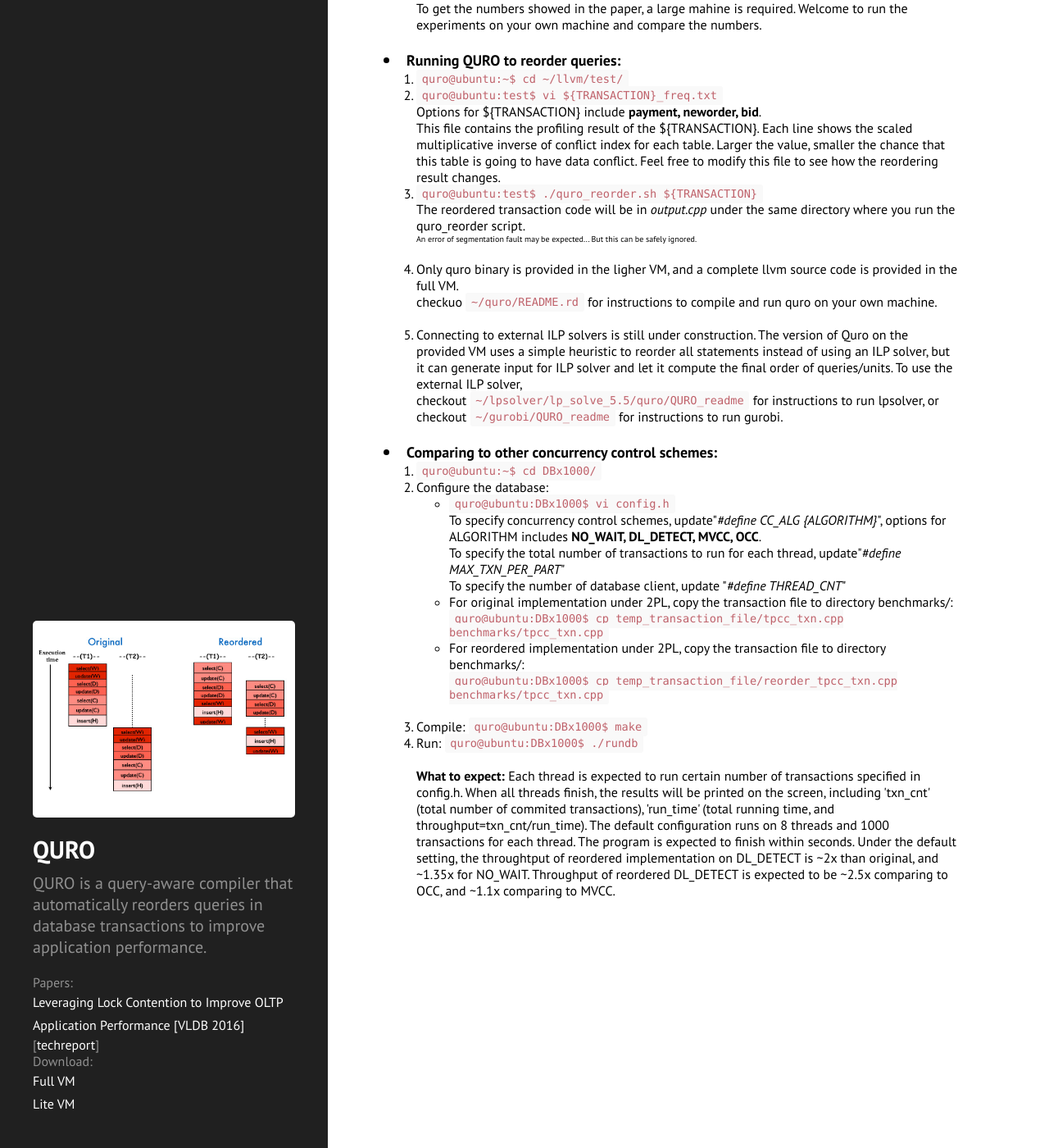
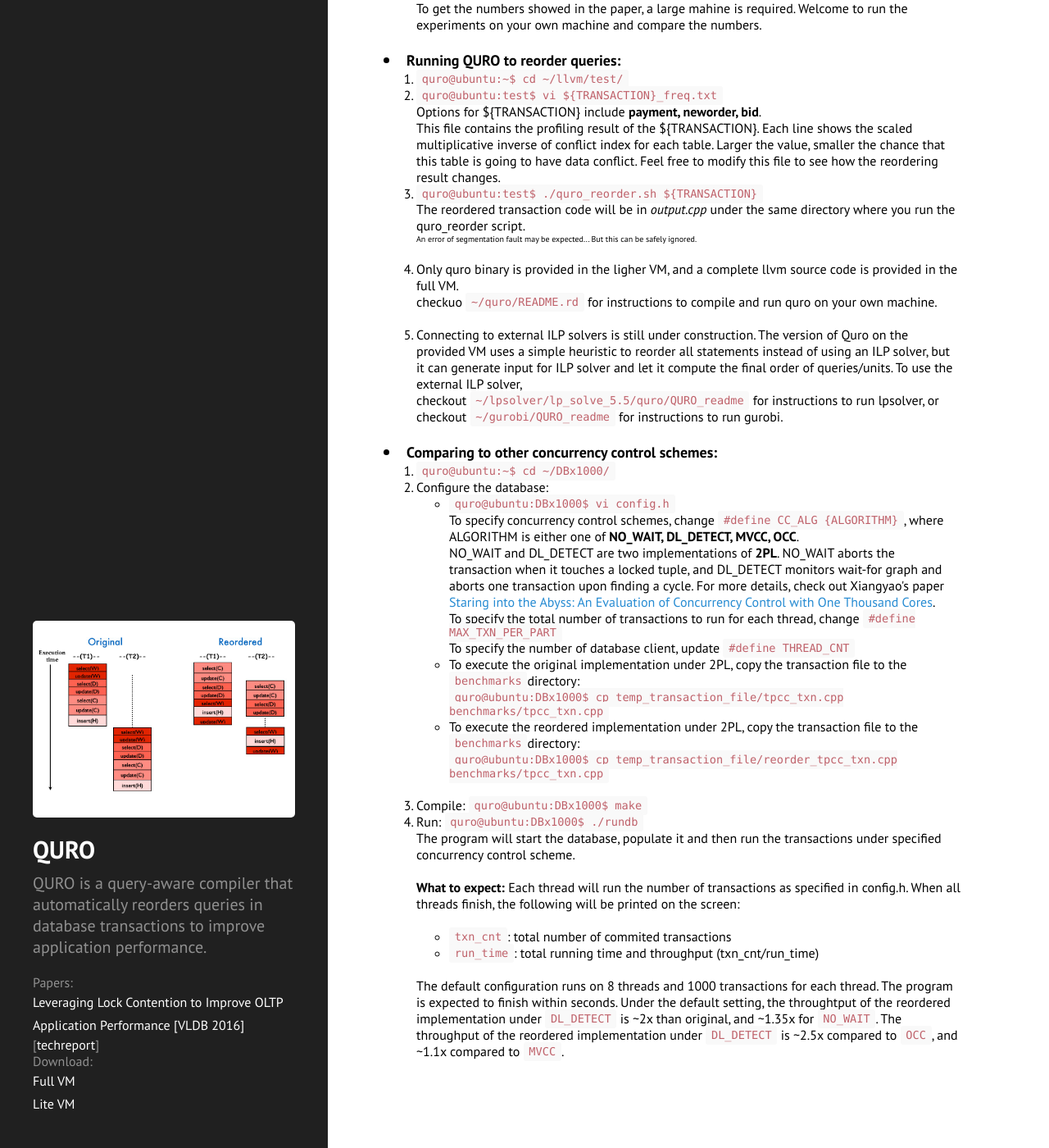
Before and after one commit to uwdb/website, a Jekyll site: the page projects/quro/detailed_instr.html, which Jekyll copies as it is, in a window 1280 px wide and 1400 px high, scrolled down 2491 px. Shown: the whole window at 82% size. Built offline with Jekyll 4.4.1, drawn with Linux system fonts in a browser that asks for light colours; nearby versions of some CDN libraries; Markdown is read by kramdown in place of the engine named in the settings.

Commit message:
add NO_WAIT and DL_DETECT explanation

```diff
--- a/projects/quro/detailed_instr.html
+++ b/projects/quro/detailed_instr.html
@@ -225,25 +225,48 @@
 			<font size="3.5">
 			<br>
 			<ol>
-			<li><code>quro@ubuntu:~$ cd DBx1000/</code>
+			<li><code>quro@ubuntu:~$ cd ~/DBx1000/</code>
 			<li>Configure the database:
 			<ul stype="list-stype-type:circle">
 			<li><code>quro@ubuntu:DBx1000$ vi config.h</code>
-			<br>To specify concurrency control schemes, update"<i>#define CC_ALG {ALGORITHM}</i>", options for ALGORITHM includes <b>NO_WAIT, DL_DETECT, MVCC, OCC</b>.
-			<br>To specify the total number of transactions to run for each thread, update"<i>#define MAX_TXN_PER_PART</i>"
-			<br>To specify the number of database client, update "<i>#define THREAD_CNT</i>"
-			<li>For original implementation under 2PL, copy the transaction file to directory benchmarks/:
+			<br>To specify concurrency control schemes, change <code>#define CC_ALG {ALGORITHM}</code>, where ALGORITHM is either one of
+			    <b>NO_WAIT, DL_DETECT, MVCC, OCC</b>.
+				<br>NO_WAIT and DL_DETECT are two implementations of <b>2PL</b>. NO_WAIT aborts the transaction when it touches a locked tuple, and DL_DETECT monitors wait-for graph and aborts one transaction upon finding a cycle. For more details, check out Xiangyao's paper <a href='http://people.csail.mit.edu/yxy/pubs/p313-yu.pdf'>Staring into the Abyss: An Evaluation of
+Concurrency Control with One Thousand Cores</a>.
+			<br>To specify the total number of transactions to run for each thread, change <code>#define MAX_TXN_PER_PART</code>
+			<br>To specify the number of database client, update <code>#define THREAD_CNT</code>
+			<li>To execute the original implementation under 2PL, copy the transaction file to the <code>benchmarks</code>directory:
 			<br><code>quro@ubuntu:DBx1000$ cp temp_transaction_file/tpcc_txn.cpp benchmarks/tpcc_txn.cpp</code>
-			<li>For reordered implementation under 2PL, copy the transaction file to directory benchmarks/:
+			<li>To execute the reordered implementation under 2PL, copy the transaction file to the <code>benchmarks</code>directory:
 			<br><code>quro@ubuntu:DBx1000$ cp temp_transaction_file/reorder_tpcc_txn.cpp benchmarks/tpcc_txn.cpp</code>
 			</ul>
 			<li>Compile:
 			<code>quro@ubuntu:DBx1000$ make</code>
 			<li>Run:
 			<code>quro@ubuntu:DBx1000$ ./rundb</code>
-			<br><br><b>What to expect:</b> Each thread is expected to run certain number of transactions specified in config.h. When all threads finish, the results will be printed on the screen, including 'txn_cnt' (total number of commited transactions), 'run_time' (total running time, and throughput=txn_cnt/run_time). The default configuration runs on 8 threads and 1000 transactions for each thread. The program is expected to finish within seconds. Under the default setting, the throughtput of reordered implementation on DL_DETECT is ~2x than original, and ~1.35x for NO_WAIT. Throughput of reordered DL_DETECT is expected to be ~2.5x comparing to OCC, and ~1.1x comparing to MVCC.
+			<br>The program will start the database, populate it and then run the transactions under specified concurrency control scheme.
+
+			<br><br>
+			<p><b>What to expect:</b> Each thread will run the number of transactions as specified in config.h.
+			When all threads finish, the following will be printed on the screen:
+			<ul>
+			<li><code>txn_cnt</code>: total number of commited transactions</li>
+			<li><code>run_time</code>: total running time and throughput (txn_cnt/run_time)</li>
+			</ul>
+			</p>
+			<p>
+			The default configuration runs on 8 threads and 1000 transactions for each thread.
+			The program is expected to finish within seconds. Under the default setting,
+			the throughtput of the reordered implementation under <code>DL_DETECT</code> is ~2x than original,
+			and ~1.35x for <code>NO_WAIT</code>.
+			The throughput of the reordered implementation under <code>DL_DETECT</code> is ~2.5x
+			compared to <code>OCC</code>, and ~1.1x compared to <code>MVCC</code>.
+			</p>
+
 			</ol>
+
 			</font>
+
 
 	<!--
 			<li> <font size="5"><b>To run the experiments in section 6:</b></font>
--- a/projects/quro/index.html
+++ b/projects/quro/index.html
@@ -182,6 +182,8 @@
 			<li><code>quro@ubuntu:DBx1000$ vi config.h</code>
 			<br>To specify concurrency control schemes, change <code>#define CC_ALG {ALGORITHM}</code>, where ALGORITHM is either one of
 			    <b>NO_WAIT, DL_DETECT, MVCC, OCC</b>.
+				<br>NO_WAIT and DL_DETECT are two implementations of <b>2PL</b>. NO_WAIT aborts the transaction when it touches a locked tuple, and DL_DETECT monitors wait-for graph and aborts one transaction upon finding a cycle. For more details, check out Xiangyao's paper <a href='http://people.csail.mit.edu/yxy/pubs/p313-yu.pdf'>Staring into the Abyss: An Evaluation of
+Concurrency Control with One Thousand Cores</a>.
 			<br>To specify the total number of transactions to run for each thread, change <code>#define MAX_TXN_PER_PART</code>
 			<br>To specify the number of database client, update <code>#define THREAD_CNT</code>
 			<li>To execute the original implementation under 2PL, copy the transaction file to the <code>benchmarks</code>directory:
@@ -193,6 +195,7 @@
 			<code>quro@ubuntu:DBx1000$ make</code>
 			<li>Run:
 			<code>quro@ubuntu:DBx1000$ ./rundb</code>
+			<br>The program will start the database, populate it and then run the transactions under specified concurrency control scheme.
 
 			<br><br>
 			<p><b>What to expect:</b> Each thread will run the number of transactions as specified in config.h.
```
